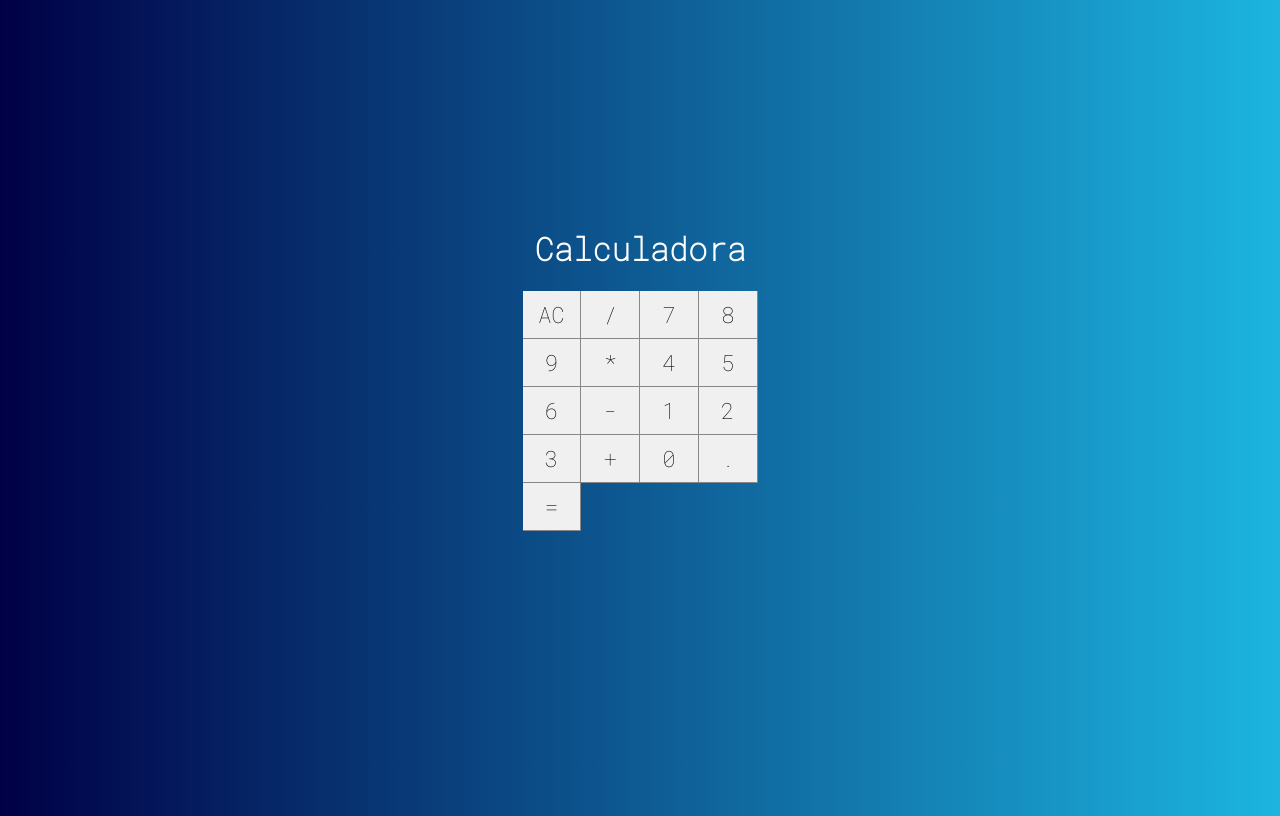
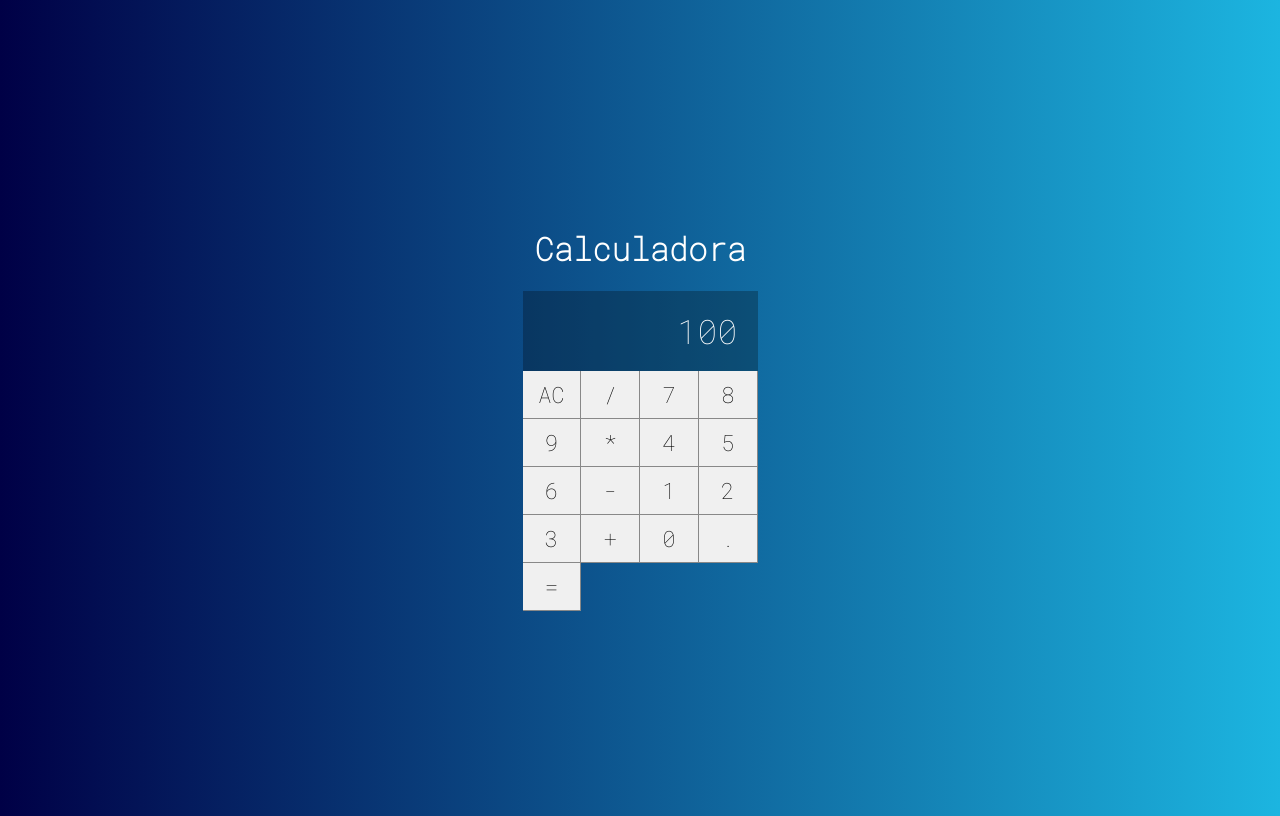
Before and after one commit to ManoelRodriguez/calculadora-react, a React (Create React App) app: page / in a window 1280 px wide. Built offline with nearby package versions, Linux system fonts and the light colour scheme.

Commit message:
Renderizando display

```diff
--- /dev/null
+++ b/src/components/Display.css
@@ -0,0 +1,11 @@
+.display {
+    grid-column: span 4;
+    background-color: #0004;
+
+    display: flex;
+    justify-content: end;
+    align-items: center;
+    padding: 20px;
+    font-size: 2.1em;
+    overflow: hidden;
+}
--- /dev/null
+++ b/src/components/Display.jsx
@@ -0,0 +1,5 @@
+import React from 'react'
+import './Display.css'
+
+export default props =>
+    <div className='display'>{props.value}</div>
--- a/src/main/Calculator.css
+++ b/src/main/Calculator.css
@@ -6,5 +6,5 @@
  */
     display: grid;
     grid-template-columns: repeat(4, 25%);
-    grid-template-rows: 48px 48px 48px 48px 48px;
+    grid-template-rows: 1fr 48px 48px 48px 48px 48px;
 }
--- a/src/main/Calculator.jsx
+++ b/src/main/Calculator.jsx
@@ -1,11 +1,13 @@
 import React, { Component } from 'react'
 import Button from '../components/Button'
 import './Calculator.css'
+import Display from '../components/Display'
 
 export default class Calculator extends Component {
     render() {
         return (
             <div className='calculator'>
+                <Display value={100} />
                 <Button label="AC" />
                 <Button label="/" />
                 <Button label="7" />
```
